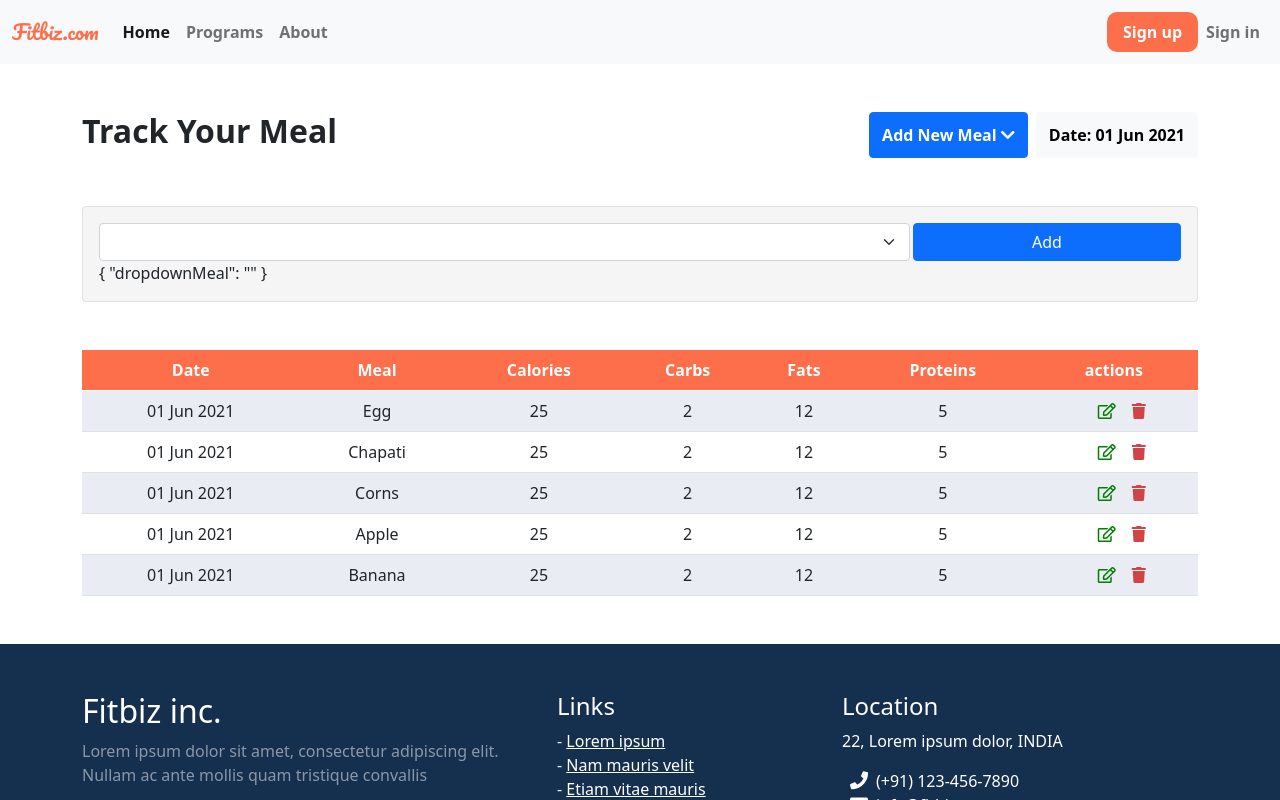
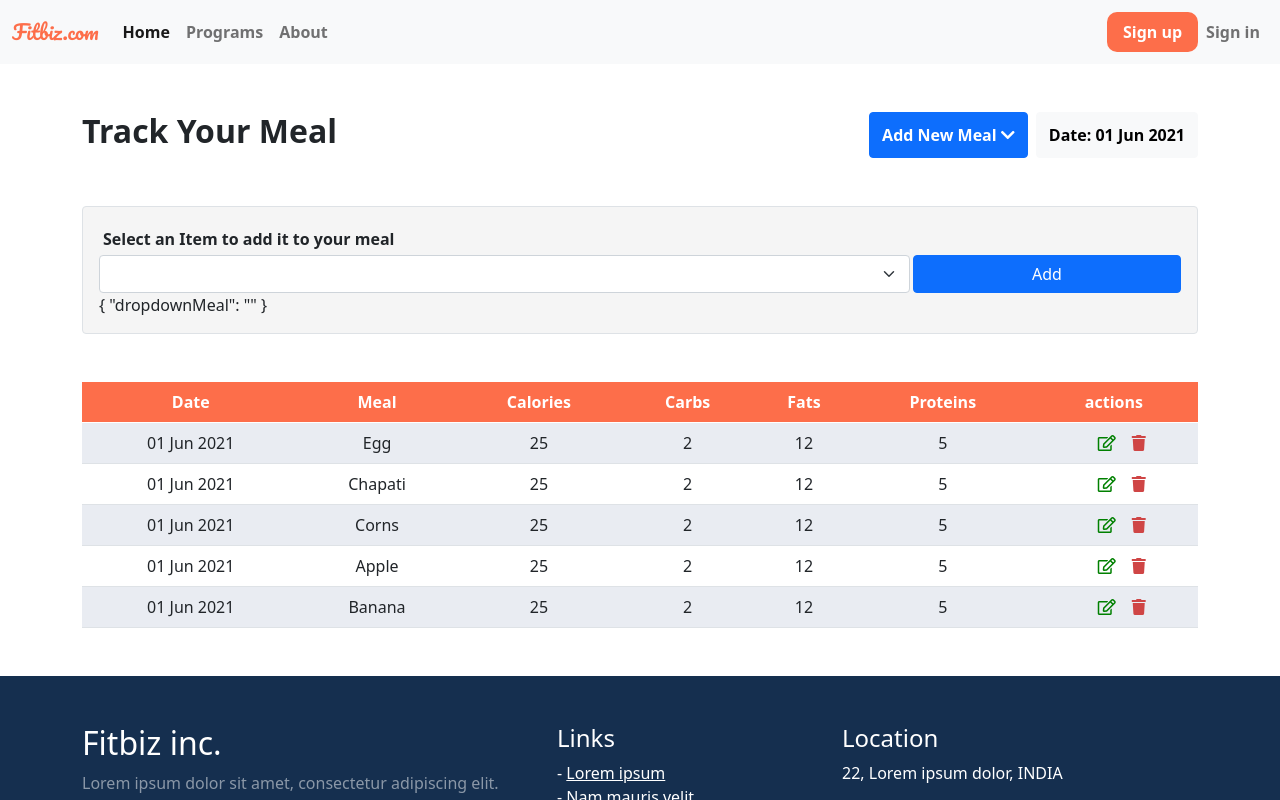
Before and after one commit to iamshubhamjangle/fitbiz-frontend, an Angular app: page /track-meal in a window 1280 px wide. Shown: the top 800 px of the page. Built offline with nearby package versions, Linux system fonts and the light colour scheme.

Commit message:
Added Validation to meal component

```diff
--- a/src/app/components/tracking/meal/meal.component.css
+++ b/src/app/components/tracking/meal/meal.component.css
@@ -30,3 +30,10 @@ i.fas.fa-trash:hover {
 #inputFormStyle {
     background-color: #f5f5f5 !important
 }
+
+/*  When you need border only when user clicks submit add class to the field
+    using [class.field-error]="form.submitted  && workoutName.invalid"
+*/
+.field-error {
+    border: 1px solid red;
+}
--- a/src/app/components/tracking/meal/meal.component.html
+++ b/src/app/components/tracking/meal/meal.component.html
@@ -17,11 +17,15 @@
 
     <!-- Add New Form -->
     <div class="border rounded p-3" id="inputFormStyle" *ngIf="showMyContainer">
-        <form #form="ngForm">
+
+        <form #form="ngForm" (ngSubmit)="onSubmit(form)">
+            <div class="row m-1 fw-bold">
+                Select an Item to add it to your meal
+            </div>
             <div class="row">
                 <div class="col">
-                    <select class="form-select" name="dropdownMeal" aria-label="Select a food item" ngModel>
-                        <option selected>Add new item to your meal</option>
+                    <select class="form-select" name="dropdownMeal" aria-label="Select a food item" ngModel #myngDropdown="ngModel"
+                        [class.field-error]="form.submitted  && myngDropdown.invalid" required>
                         <option value="100001">Chapati</option>
                         <option value="100002">Milk</option>
                         <option value="100003">Egg</option>
@@ -34,6 +38,9 @@
                 <div class="col-3">
                     <button type="submit" class="btn btn-primary" style="width:100%">Add</button>
                 </div>
+            </div>
+            <div class="alert alert-danger p-2 my-2" *ngIf="form.submitted  && myngDropdown.invalid">
+                    Please select an item to continue...
             </div>
         </form>
         {{ form.value | json }}
--- a/src/app/components/tracking/meal/meal.component.ts
+++ b/src/app/components/tracking/meal/meal.component.ts
@@ -1,4 +1,5 @@
 import { Component, OnInit } from '@angular/core';
+import { NgForm } from '@angular/forms';
 
 @Component({
   selector: 'app-meal',
@@ -19,4 +20,8 @@ export class MealComponent implements OnInit {
     $('i').toggleClass('fa-chevron-down fa-chevron-up');
   }
 
+  onSubmit(form: NgForm){
+    console.log('in onSubmit: ' + form.submitted + " form-valid: " + form.valid);
+  }
+
 }
```
